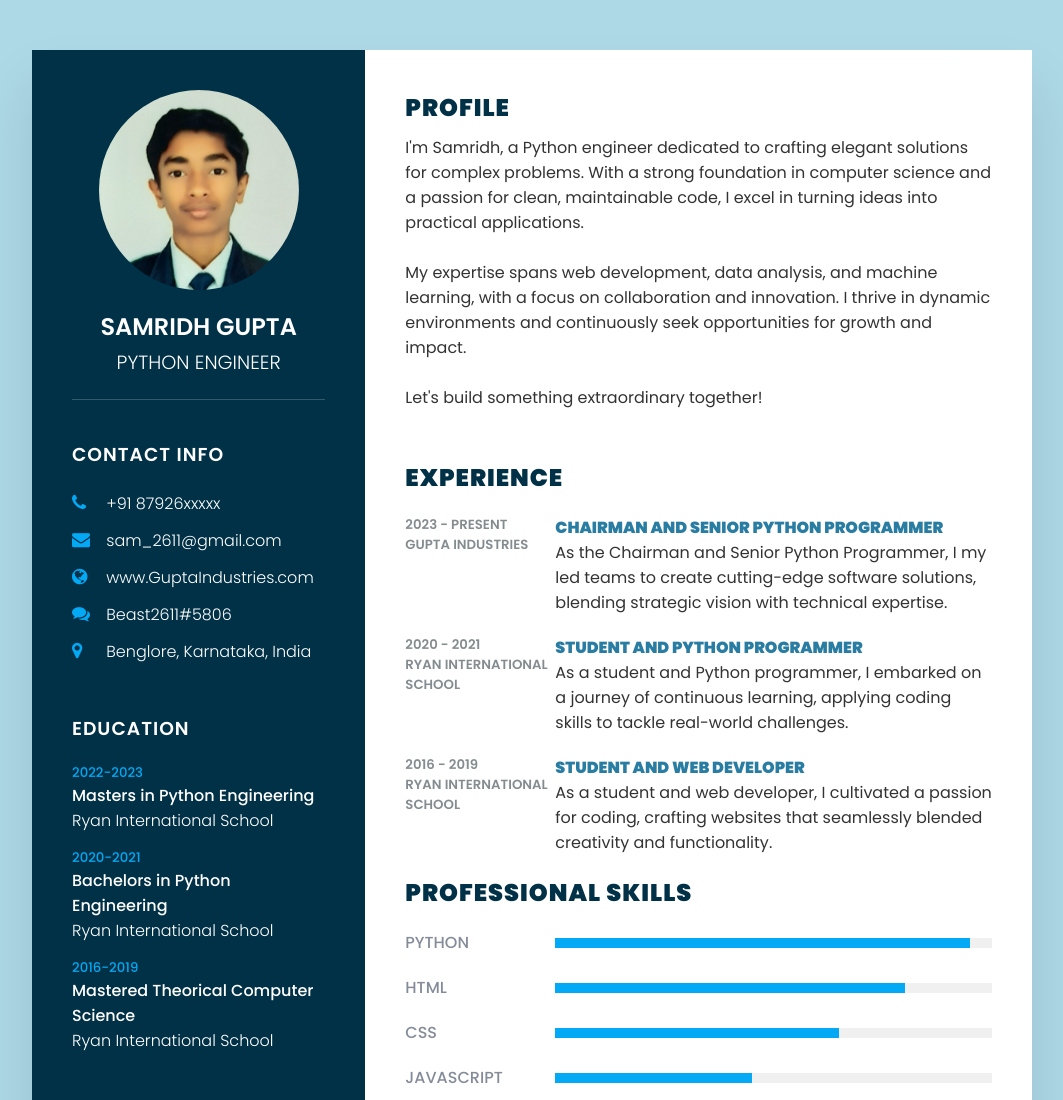
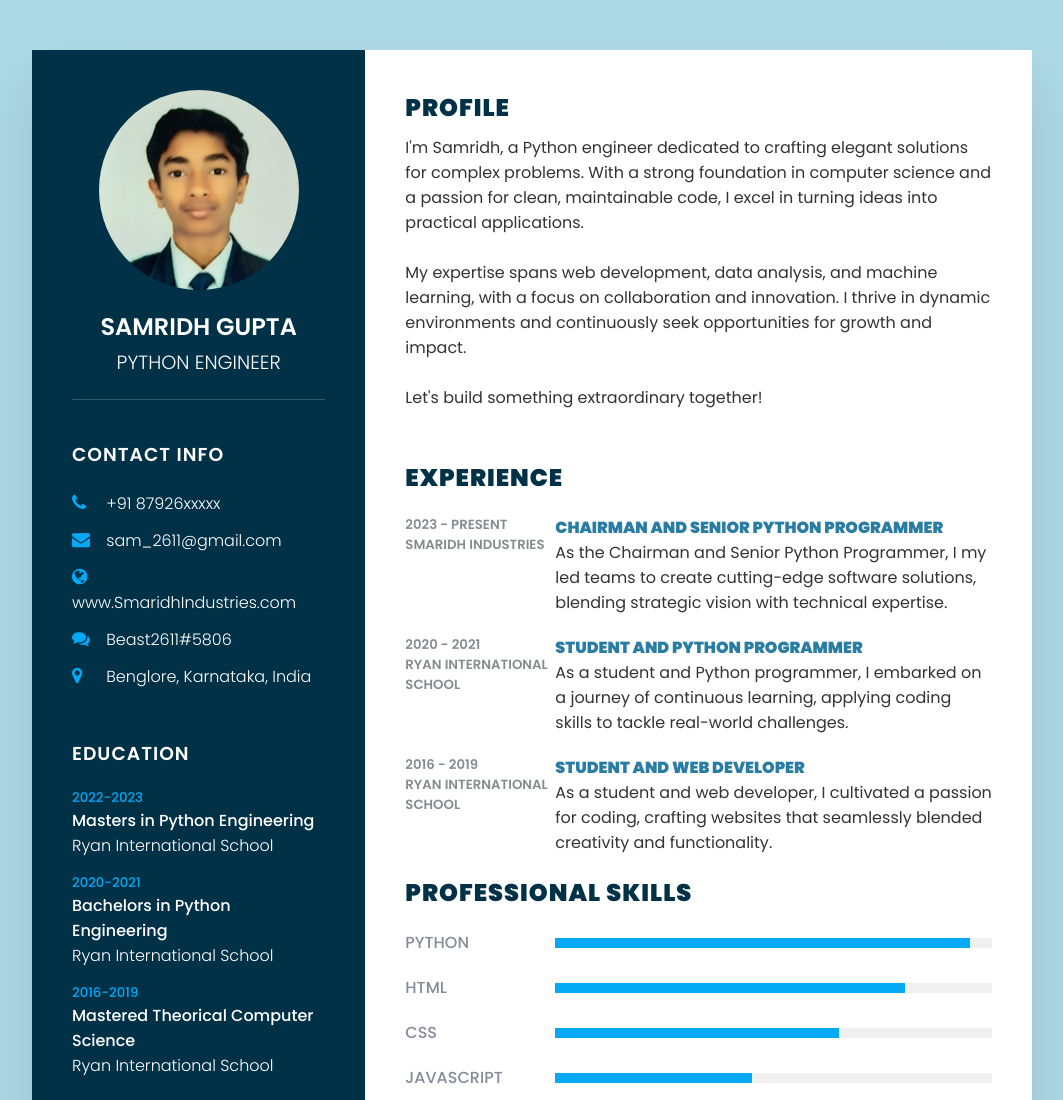
Before and after one commit to SamridhDevSingh/Resume, a plain HTML site: page index.html in a window 1280 px wide. Shown: the top 1100 px of the page, without its empty margins (108-1171 px from the left). Drawn offline with Linux system fonts and the light colour scheme.

Commit message:
index.html

```diff
--- a/index.html
+++ b/index.html
@@ -30,7 +30,7 @@
                     </li>
                     <li>
                         <span class="icon"><i class="fa fa-globe" aria-hidden="true"></i></span>
-                        <span class="text">www.GuptaIndustries.com</span>
+                        <span class="text">www.SmaridhIndustries.com</span>
                     </li>
                     <li>
                         <span class="icon"><i class="fa fa-comments" aria-hidden="true"></i>
@@ -98,7 +98,7 @@
                 <div class="box">
                     <div class="year_company">
                         <h5>2023 - Present</h5>
-                        <h5>Gupta Industries</h5>
+                        <h5>Smaridh Industries</h5>
                     </div>
                     <div class="text">
                         <h4>Chairman and Senior Python Programmer</h4>
```
